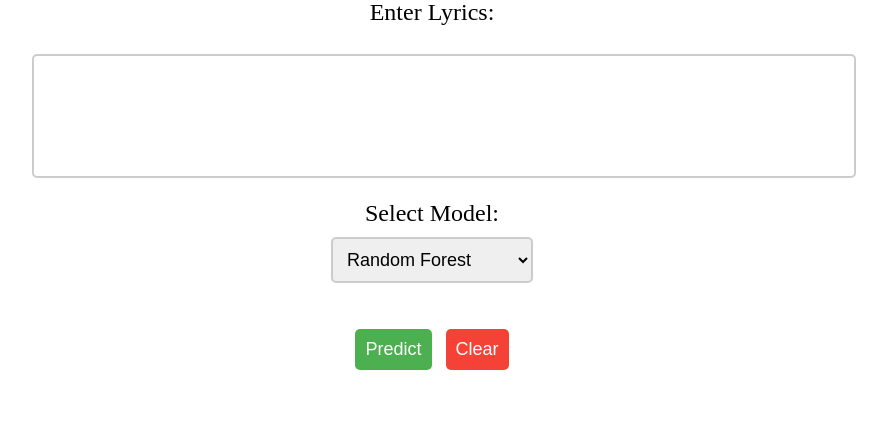
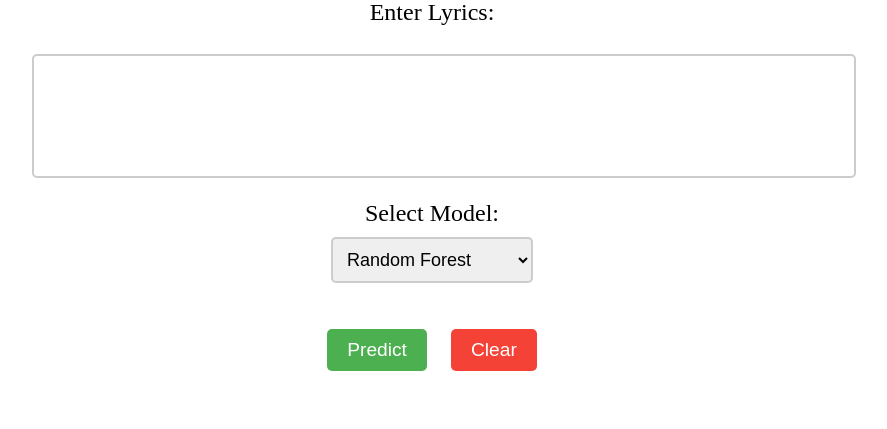
Before and after one commit to Chilthalanka/music-genre-prediction, a Flask app: page / in a window 1280 px wide. Shown: the part 321-750 px from the top of the page, without its empty margins (208-1095 px from the left). Run offline with Flask 2, Linux system fonts and the light colour scheme.

Commit message:
Disable the predict button after form submission

```diff
--- a/static/home_style.css
+++ b/static/home_style.css
@@ -53,21 +53,21 @@ select {
 
 /* Buttons */
 button {
-    font-size: 18px;
-    padding: 10px;
+    margin: 10px;
+    padding: 10px 20px;
+    border: none;
     border-radius: 5px;
-    border: none;
+    font-size: 1.2rem;
+    color: #fff;
+    background-color: #4CAF50;
     cursor: pointer;
-    margin-top: 10px;
 }
 
-.predict-button {
-    background-color: #4CAF50;
-    color: white;
+button:disabled {
+    opacity: 0.5;
+    cursor: default;
 }
 
-.clear-button {
+#clear-button {
     background-color: #f44336;
-    color: white;
-    margin-left: 10px;
 }
--- a/templates/home.html
+++ b/templates/home.html
@@ -9,7 +9,7 @@
     <div class="container">
         <img src="{{ url_for('static', filename='singing-musician.gif') }}" alt="Music Gif" class="gif">
         <h1>Music Genre Predictor</h1>
-        <form method="POST" action="/results">
+        <form method="POST" action="/predict" onsubmit='disableButton()'>
             <label for="lyrics">Enter Lyrics:</label><br>
             <textarea id="lyrics" name="lyrics" rows="10" cols="50" required></textarea><br><br>
             <label for="model">Select Model:</label>
@@ -17,19 +17,16 @@
                 <option value="random_forest">Random Forest</option>
                 <option value="logistic_regression">Logistic Regression</option>
             </select><br><br><br>
-            <button type="submit" class="predict-button">Predict</button>
-            <button type="button" class="clear-button" onclick="document.getElementById('lyrics').value='';">Clear</button>
+            <button type="submit" id="predict-button">Predict</button>
+            <button type="button" id="clear-button" onclick="document.getElementById('lyrics').value='';">Clear</button>
         </form>
     </div>
     <script>
-		// validate input on form submit
-		document.querySelector('form').addEventListener('submit', function(event) {
-			var lyricsInput = document.getElementById('lyrics');
-			if (lyricsInput.value.length === 0) {
-				alert('Lyrics should not be empty!');
-				event.preventDefault();
-			}
-		});
-	</script>
+        function disableButton() {
+            var btn = document.getElementById('predict-button');
+            btn.disabled = true;
+            btn.innerText = 'Predicting...'
+        }
+    </script>
 </body>
 </html>
```
